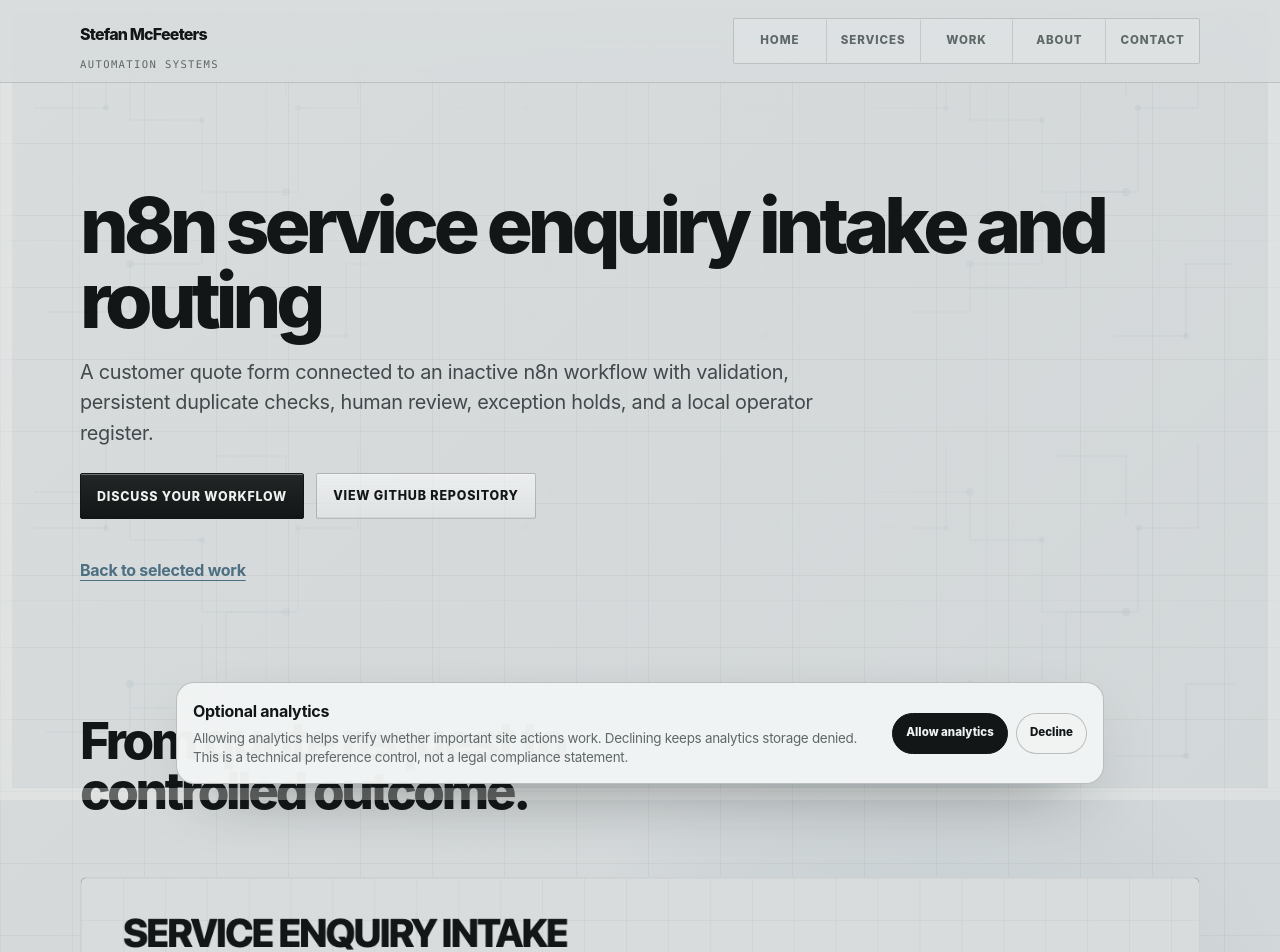
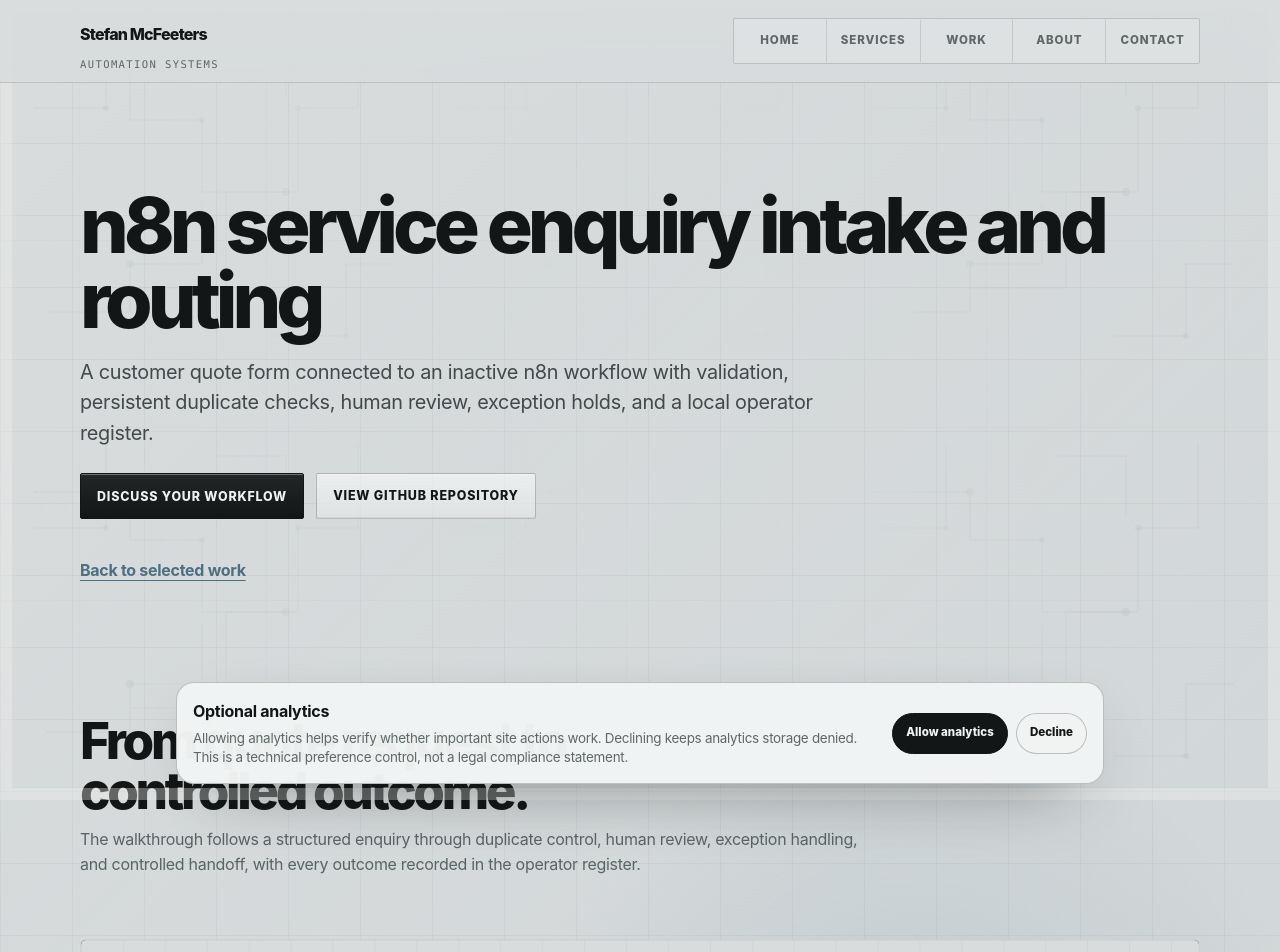
Before and after one commit to stefan-mcf/smsystems.au, a Next.js app: page /work/n8n-service-lead-routing in a window 1280 px wide. Shown: the top 952 px of the page. Built offline with nearby package versions, Linux system fonts and the light colour scheme.

Commit message:
Clarify n8n proof gallery introduction (#14)

```diff
--- a/app/work/n8n-service-lead-routing/page.tsx
+++ b/app/work/n8n-service-lead-routing/page.tsx
@@ -108,6 +108,11 @@ export default function N8nServiceLeadRoutingPage() {
           <h2 id="n8n-workflow-walkthrough">
             From quote request to controlled outcome.
           </h2>
+          <p>
+            The walkthrough follows a structured enquiry through duplicate
+            control, human review, exception handling, and controlled handoff,
+            with every outcome recorded in the operator register.
+          </p>
         </div>
 
         <div className="case-study-shot-list">
```
